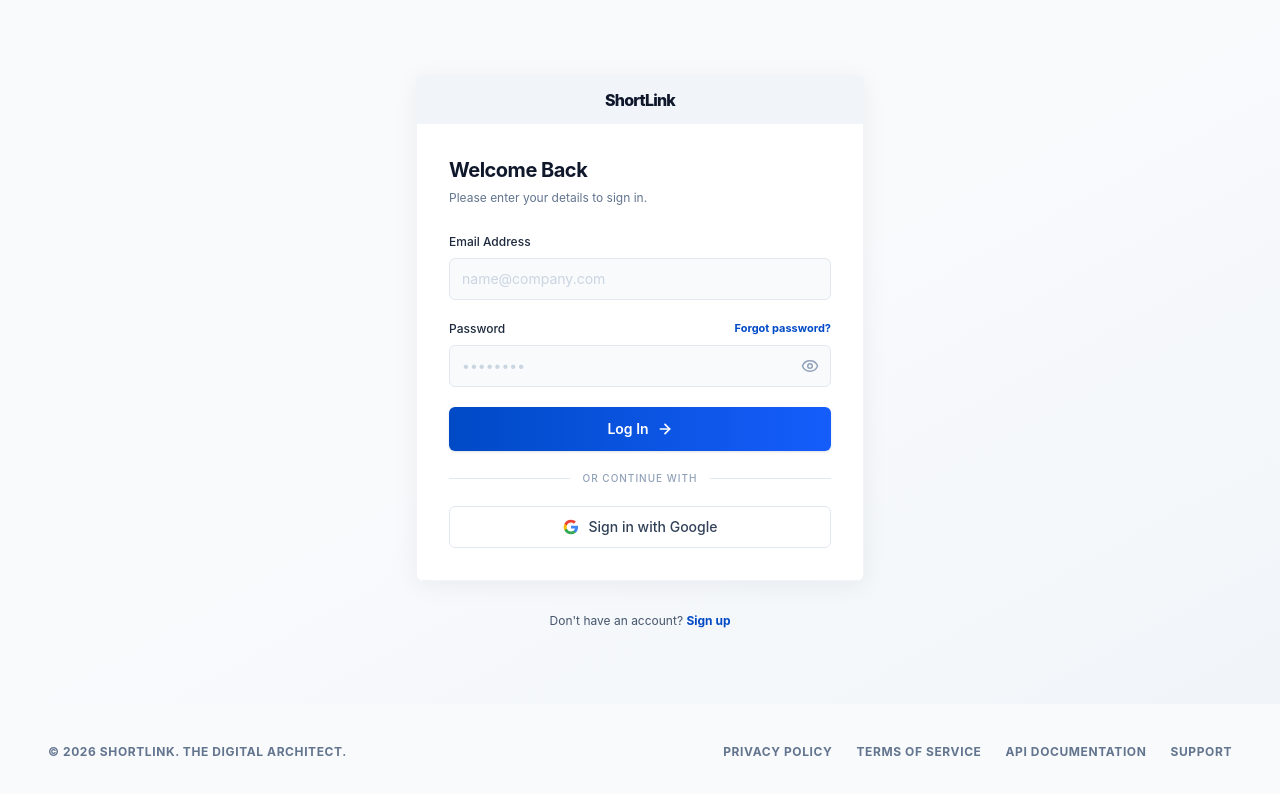
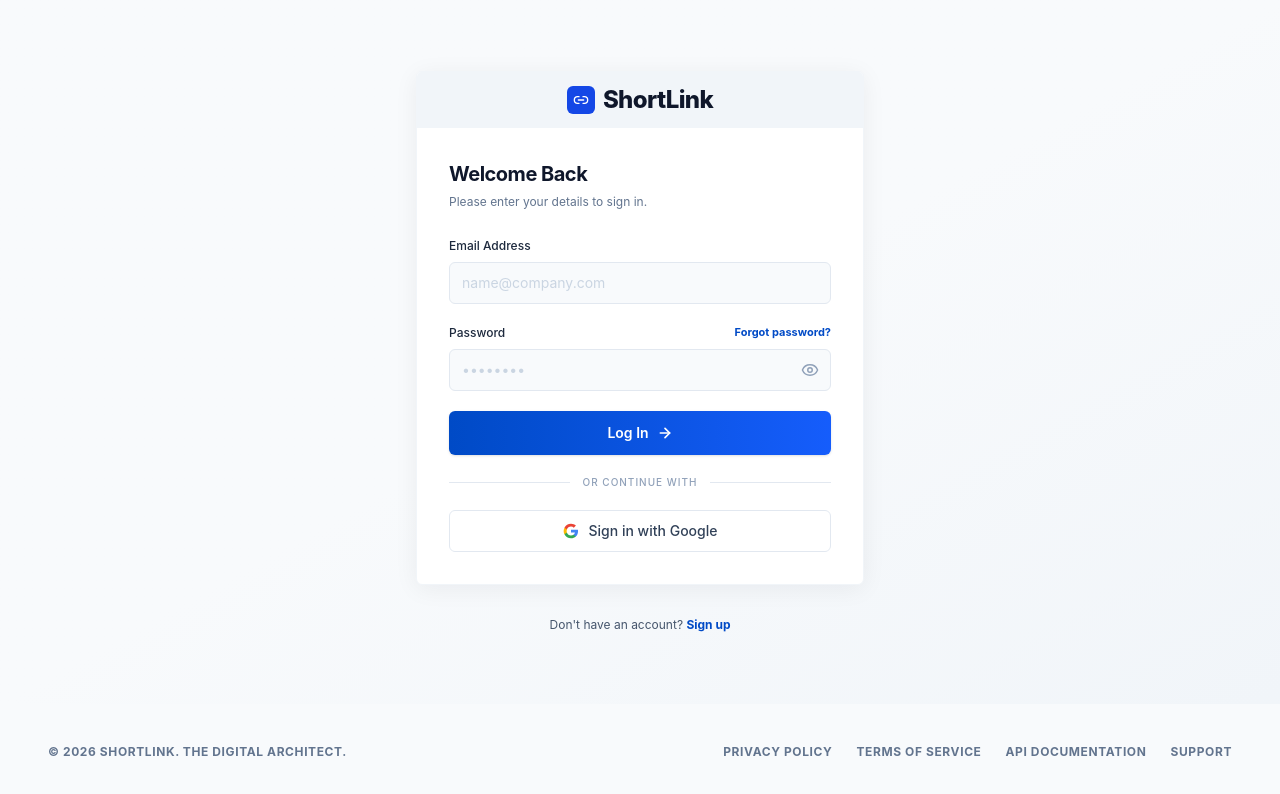
Before and after one commit to habibmrizki/shortlink-fe, a React (Vite) app: page /login in a window 1280 px wide. Shown: the top 794 px of the page. Built offline with nearby package versions, Linux system fonts and the light colour scheme; no server answers.

Commit message:
feat(Login): add Link2 icon to the homepage link and enhance styling

```diff
--- a/src/pages/auth/login/Login.jsx
+++ b/src/pages/auth/login/Login.jsx
@@ -1,7 +1,14 @@
 import { useState, useEffect } from "react";
 import { Link, useNavigate, useLocation } from "react-router";
 import { useDispatch, useSelector } from "react-redux";
-import { ArrowRight, Eye, EyeOff, Loader2, AlertCircle } from "lucide-react";
+import {
+  ArrowRight,
+  Eye,
+  EyeOff,
+  Loader2,
+  AlertCircle,
+  Link2,
+} from "lucide-react";
 import {
   loginAction,
   resetAuthState,
@@ -70,8 +77,11 @@ const Login = () => {
         <div className="bg-slate-100 px-8 py-3 text-center">
           <Link
             to="/"
-            className="text-base font-extrabold tracking-tighter text-slate-900 transition hover:text-blue-600"
+            className="inline-flex items-center justify-center gap-2 text-2xl font-extrabold tracking-tight text-slate-900 transition hover:text-blue-600"
           >
+            <span className="grid size-7 place-items-center rounded-md bg-blue-700 text-white">
+              <Link2 size={16} aria-hidden="true" />
+            </span>
             ShortLink
           </Link>
         </div>
```
